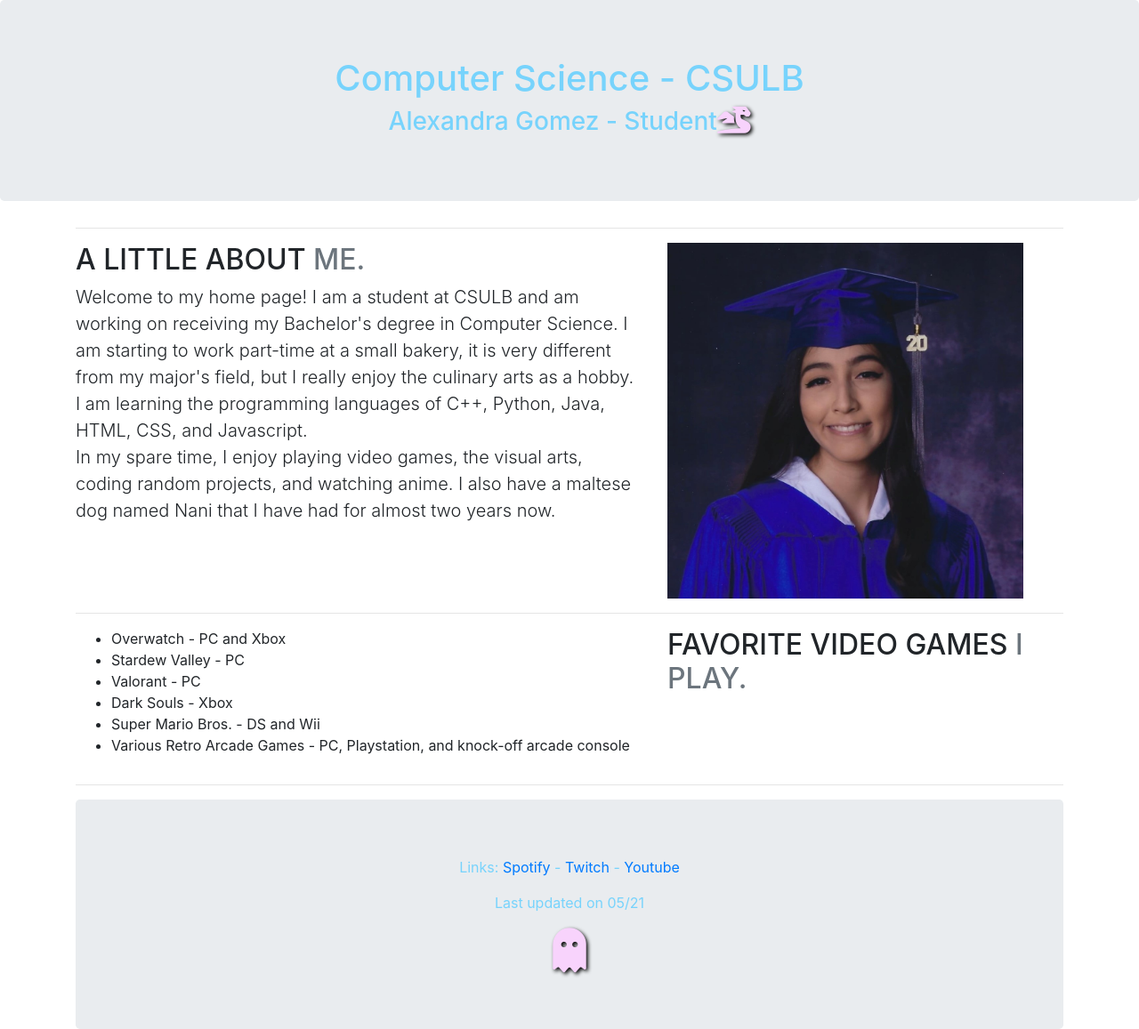
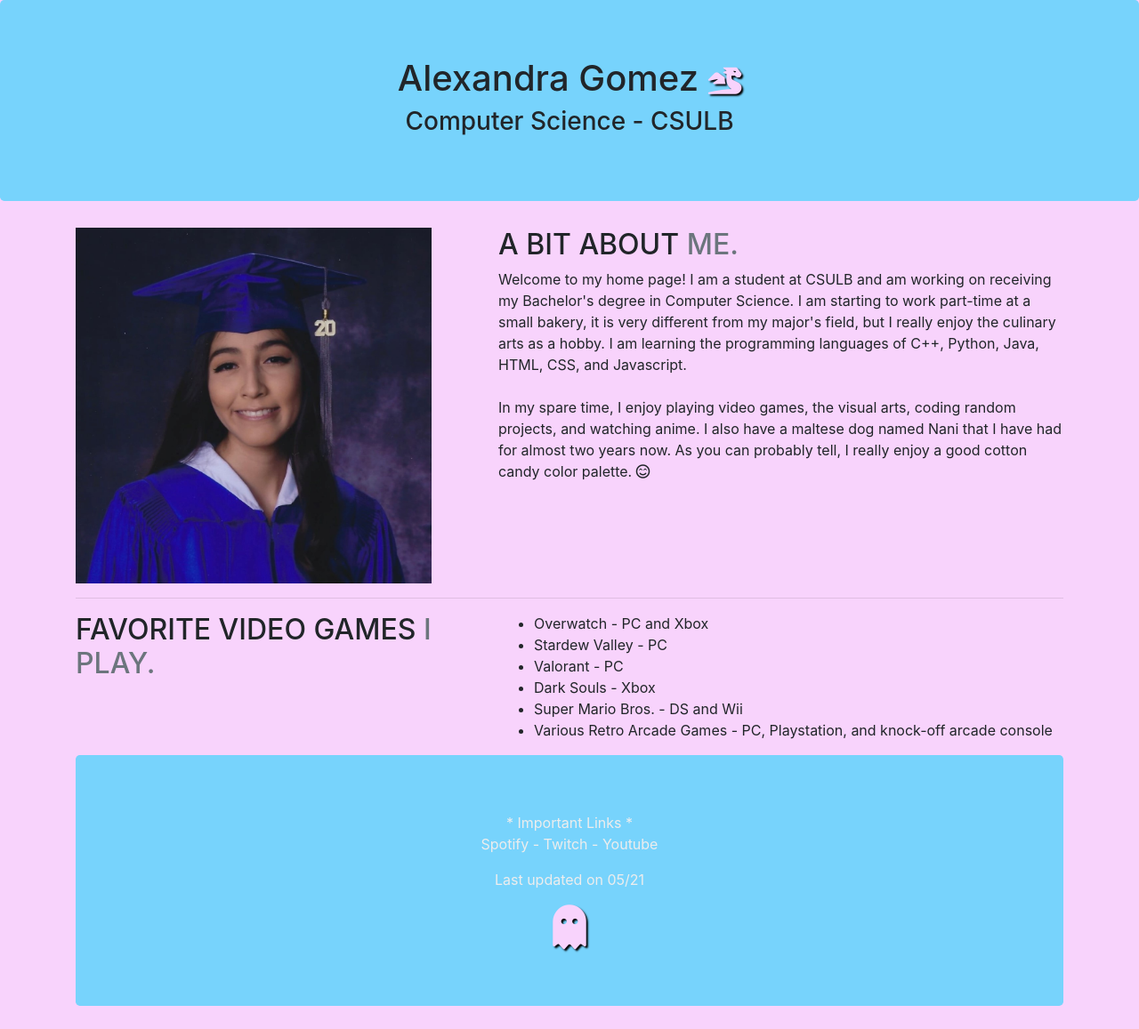
Before and after one commit to alegomez44/Bootstrap, a plain HTML site: page index.html in a window 1280 px wide. Shown: the whole page at 89% size. After the commit the page ends 1131 px from the top, so only its background shows below. Drawn offline with nearby package versions, Linux system fonts and the light colour scheme.

Commit message:
Update index.html

```diff
--- a/index.html
+++ b/index.html
@@ -3,6 +3,7 @@
 
 <head>
   <title>Alexandra Gomez - About Me</title>
+  <link rel="shortcut icon" i class="fas fa-dog">
   <meta charset="utf-8">
   <meta name="viewport" content="width=device-width, initial-scale=1">
   <link rel="stylesheet" href="https://maxcdn.bootstrapcdn.com/bootstrap/4.5.2/css/bootstrap.min.css">
@@ -12,35 +13,31 @@
   <script src="https://ajax.googleapis.com/ajax/libs/jquery/3.5.1/jquery.min.js"></script>
   <script src="https://cdnjs.cloudflare.com/ajax/libs/popper.js/1.16.0/umd/popper.min.js"></script>
   <script src="https://maxcdn.bootstrapcdn.com/bootstrap/4.5.2/js/bootstrap.min.js"></script>
+</head>
 
-</head>
-<body>
-
-<div class="jumbotron text-center" style="margin-bottom:0;color:#77D3FC;">
-    <h1>Computer Science - CSULB </h1>
-  <h3>Alexandra Gomez - Student<i class="fas fa-dragon" style="font-size:30px;color:#F8D3FC;text-shadow:2px 2px 4px #000000;"></i></h3>
-
+<body style="background-color:#F8D3FC;">
+  <div class="jumbotron text-center" style="margin-bottom:0;background-color:#77D3FC;">
+    <h1>Alexandra Gomez <i class="fas fa-dragon" style="font-size:30px;color:#F8D3FC;text-shadow:2px 2px 2px #000000;"></i></h1>
+    <h3>Computer Science - CSULB </h3>
   </div>
 
   <div class="container" style="margin-top:30px">
-
- <hr class="featurette-divider">
-
     <div class="row featurette">
-      <div class="col-md-7">
-        <h2 class="featurette-heading">A LITTLE ABOUT <span class="text-muted">ME.</span></h2>
-        <p class="lead">Welcome to my home page! I am a student at CSULB and am working on receiving my Bachelor's degree in Computer Science. I am starting to work part-time at a small bakery, it is very different from my major's field, but I really enjoy the culinary arts as a hobby. I am learning the programming languages of C++, Python, Java, HTML, CSS, and Javascript.
-        <br>In my spare time, I enjoy playing video games, the visual arts, coding random projects, and watching anime. I also have a maltese dog named Nani that I have had for almost two years now.</p>
-      </div>
       <div class="col-md-5">
         <img src="gomez-gradpic.jpeg" alt="Alexandra Gomez" width="400" height="400">
+      </div>
 
+      <div class="col-md-7">
+        <h2 class="featurette-heading">A BIT ABOUT <span class="text-muted">ME.</span></h2>
+        <p>Welcome to my home page! I am a student at CSULB and am working on receiving my Bachelor's degree in Computer Science. I am starting to work part-time at a small bakery, it is very different from my major's field, but I really enjoy the culinary arts as a hobby. I am learning the programming languages of C++, Python, Java, HTML, CSS, and Javascript.
+        <br><br>In my spare time, I enjoy playing video games, the visual arts, coding random projects, and watching anime. I also have a maltese dog named Nani that I have had for almost two years now. As you can probably tell, I really enjoy a good cotton candy color palette. <i class="far fa-smile-beam"></i></p>
       </div>
     </div>
-
     <hr class="featurette-divider">
-
     <div class="row featurette">
+      <div class="col-md-5">
+        <h2 class="featurette-heading">FAVORITE VIDEO GAMES  <span class="text-muted">I PLAY.</span></h2>
+      </div>
       <div class="col-md-7">
         <ul>
           <li>Overwatch - PC and Xbox</li>
@@ -50,19 +47,18 @@
           <li>Super Mario Bros. - DS and Wii</li>
           <li>Various Retro Arcade Games - PC, Playstation, and knock-off arcade console</li>
         </ul>
-
-      </div>
-      <div class="col-md-5">
-         <h2 class="featurette-heading">FAVORITE VIDEO GAMES  <span class="text-muted">I PLAY.</span></h2>
       </div>
     </div>
 
-   <hr class="featurette-divider">
-
-<div class="jumbotron text-center" style="margin-bottom:0;color:#77D3FC;">
-  <p>Links: <a href="https://open.spotify.com/playlist/5WFpiUPW47bnnf5R5INUKM?si=a6104eb147c34cae">Spotify</a> -  <a href="https://www.twitch.tv/alegomez44" target="_blank">Twitch</a> -  <a href="https://www.youtube.com/channel/UCS9a2AvUheRkigxWzQsTbZw" target="_blank">Youtube</a></p><p>Last updated on 05/21</p>
-    <i class="fas fa-ghost" style="font-size:50px;color:#F8D3FC;text-shadow:2px 2px 4px #000000;"></i>
+    <div class="jumbotron text-center" style="margin-bottom:0;background-color:#77D3FC;">
+      <p style="color:#EDEDED">* Important Links *<br>
+  	  <a href="https://open.spotify.com/playlist/5WFpiUPW47bnnf5R5INUKM?si=a6104eb147c34cae"  style="color:#EDEDED">Spotify</a> -
+      <a href="https://www.twitch.tv/alegomez44" target="_blank"  style="color:#EDEDED">Twitch</a> -
+      <a href="https://www.youtube.com/channel/UCS9a2AvUheRkigxWzQsTbZw" target="_blank"  style="color:#EDEDED">Youtube</a></p>
+      <p  style="color:#EDEDED">Last updated on 05/21</p>
+      <i class="fas fa-ghost" style="font-size:50px;color:#F8D3FC;text-shadow:2px 2px 2px #000000;"></i>
     </div>
   </div>
 </body>
+
 </html>
```
Lines whose indentation alone changed are shown as unchanged.
